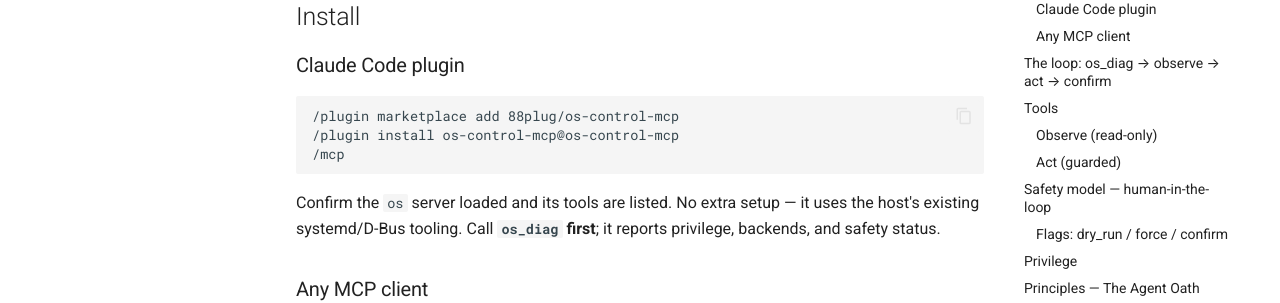
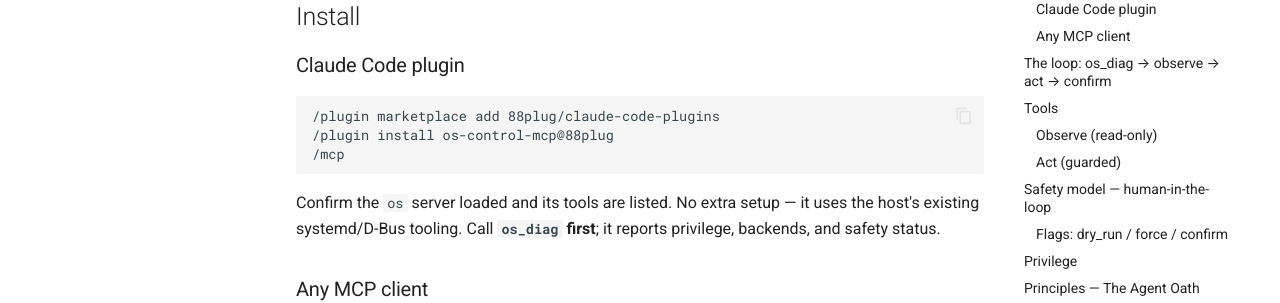
Before and after one commit to 88plug/os-control-mcp, an MkDocs documentation site: the page built from docs/index.md, in a window 1280 px wide and 900 px high, scrolled down 814 px. Shown: the part 153-456 px from the top of the window. Built offline with MkDocs 1.6.1 and Material for MkDocs 9.7.7, drawn with Linux system fonts in a browser that asks for light colours; comment, search, counter and statistics services are not loaded.

Commit message:
docs(install): standardize marketplace on 88plug/claude-code-plugins + @88plug

````diff
--- a/docs/index.md
+++ b/docs/index.md
@@ -31,8 +31,8 @@
 ### Claude Code plugin
 
 ```text
-/plugin marketplace add 88plug/os-control-mcp
-/plugin install os-control-mcp@os-control-mcp
+/plugin marketplace add 88plug/claude-code-plugins
+/plugin install os-control-mcp@88plug
 /mcp
 ```
 
````
Also changed, not shown: README.md (+2 -2 lines).
